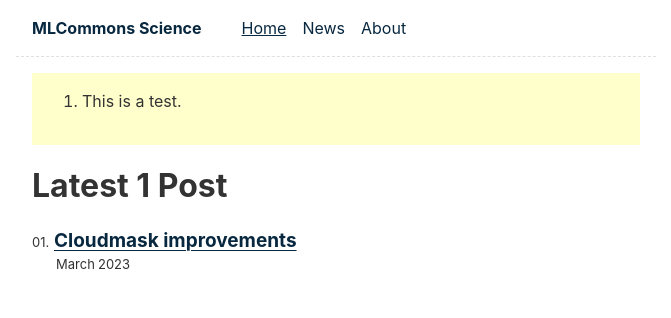
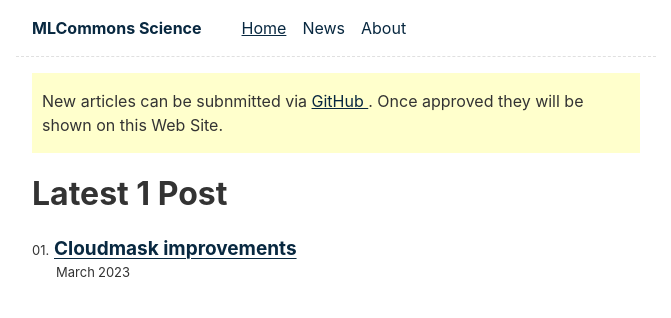
Before and after one commit to mlcommons-science/blog, an Eleventy site: page content/index.njk in a window 1280 px wide. Shown: the whole page, without its empty margins (304-975 px from the left). Built offline with nearby package versions, Linux system fonts and the light colour scheme; Eleventy itself is replaced by a stand-in of ours; files that its build step writes are made by us from their sources.

Commit message:
update the home page

```diff
--- a/_includes/layouts/home.njk
+++ b/_includes/layouts/home.njk
@@ -4,9 +4,9 @@
 <!-- Delete this message, it will also remove the component CSS from the bundle -->
 {%- css %}{% include "public/css/message-box.css" %}{% endcss %}
 <div class="message-box">
-	<ol>
-		<li>This is a test.</li>
-	</ol>
+		<p>New articles can be subnmitted via
+<a href="https://github.com/mlcommons-science/mlcommons-science.github.io/tree/main/content/blog"> GitHub </a>. Once approved they will be shown on this Web Site.
+	</p>
 </div>
 <!-- Stop deleting -->
 
```
Also changed, not shown: docs/404.html (+3 -3 lines), docs/blog/index.html, docs/index.html, docs/tags/cloudmask/index.html, docs/tags/index.html, docs/tags/science/index.html, 6 other files.
